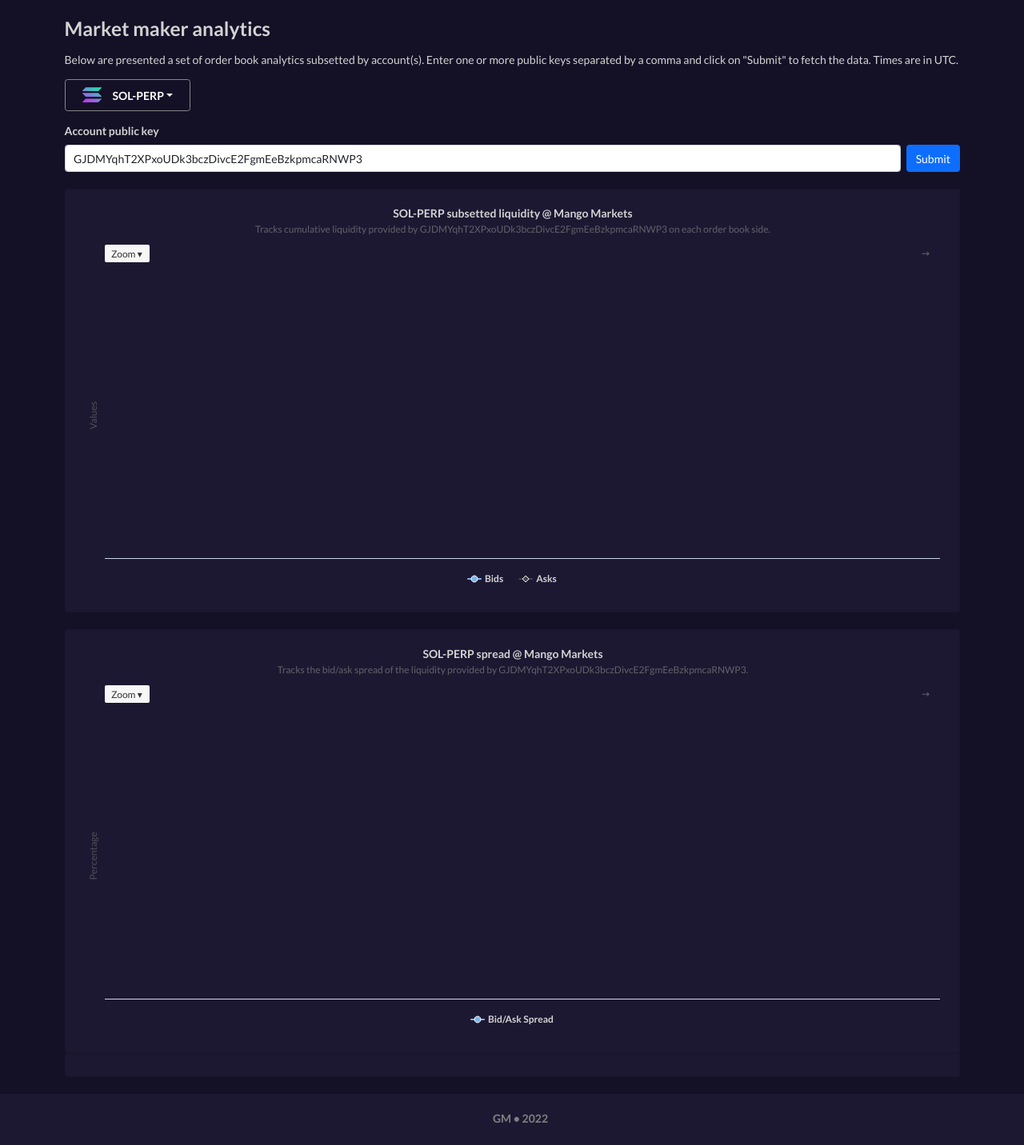
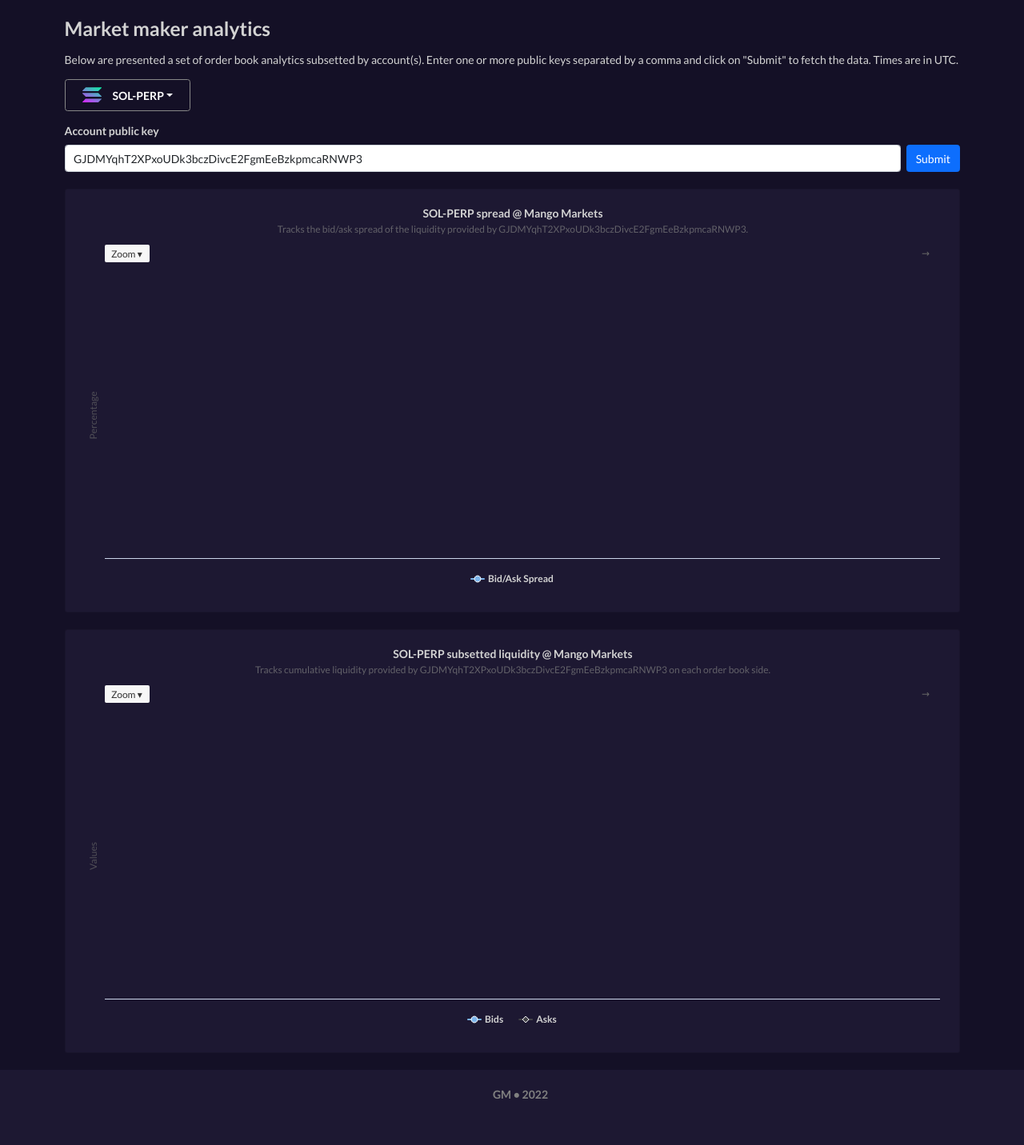
Before and after one commit to waterquarks/mangolorians, a Flask app: page /market_maker_analytics in a window 1280 px wide. Shown: the part 64-1496 px from the top of the page at 80% size. After the commit the page ends 1438 px from the top, so only its background shows below. Run offline with Flask 2, Linux system fonts and the light colour scheme; data that the repository does not hold is empty; some libraries are stand-ins or nearby versions.

Commit message:
Switch dash places

```diff
--- a/templates/test.html
+++ b/templates/test.html
@@ -55,7 +55,7 @@
 
         <div class="card">
             <div class="card-body">
-                <div id="liquidity"></div>
+                <div id="spread"></div>
             </div>
         </div>
 
@@ -63,13 +63,7 @@
 
         <div class="card">
             <div class="card-body">
-                <div id="spread"></div>
-            </div>
-        </div>
-
-        <div class="card">
-            <div class="card-body">
-                <div id="spread"></div>
+                <div id="liquidity"></div>
             </div>
         </div>
     </div>
```
